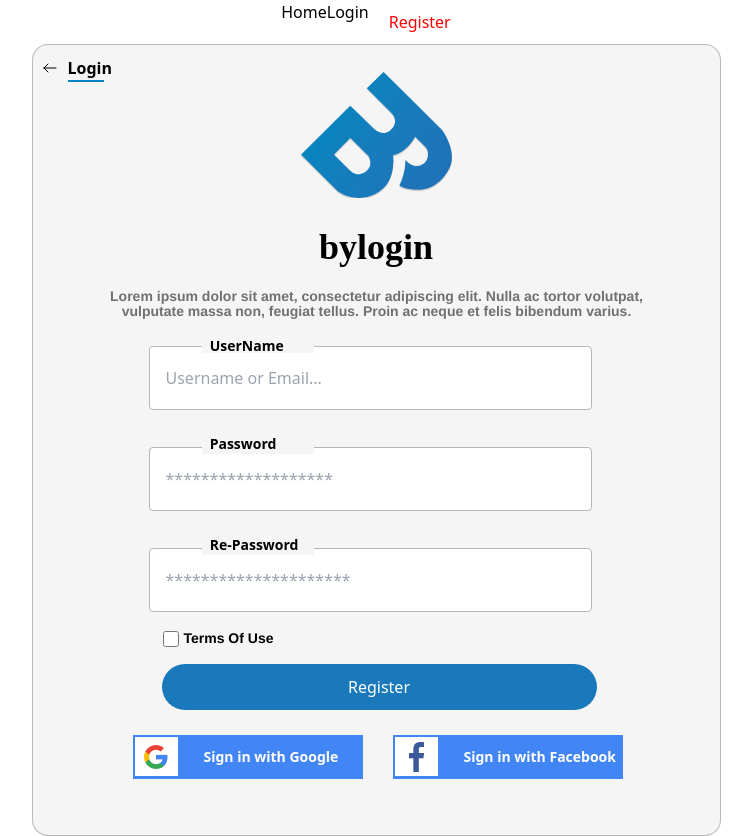
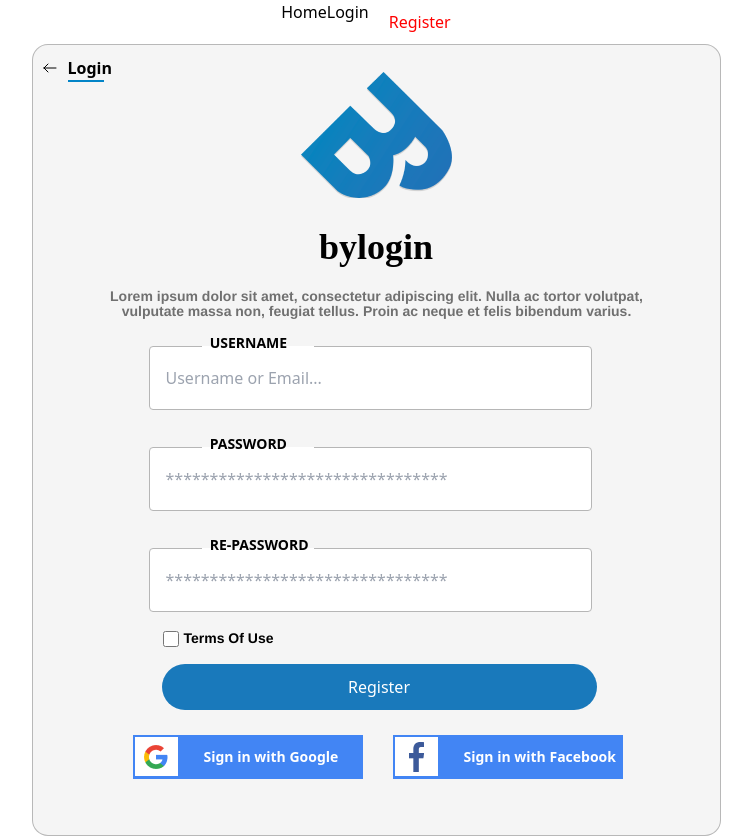
Before and after one commit to TruongTanNghia/Learn-Figma, a React (Vite) app: page /Register in a window 1280 px wide. Shown: the whole page, without its empty margins (264-1016 px from the left). Built offline with nearby package versions, Linux system fonts and the light colour scheme.

Commit message:
feat: #1 update label and input

```diff
--- a/src/pages/login/index.jsx
+++ b/src/pages/login/index.jsx
@@ -9,7 +9,7 @@ const Login = () => {
     <>
       <div className="w-[1728] h-[1117] flex justify-center items-center">
         <div className="w-[689px] h-[699px] max-sm:w-[298px] max-sm:h-[698px] bg-neutral-100 rounded-2xl border border-black border-opacity-25">
-          <div className="max-md:absolute absolute ml-[557px] mt-[19px] flex flex-row text-black text-base font-semibold font-COCOGOOSE">
+          <div className="max-md:absolute absolute max-sm:ml-[200px] ml-[557px] mt-[19px] flex flex-row text-black text-base font-semibold font-COCOGOOSE">
             <Link
               to="/register"
               className="max-md:absolute max-md:text-[16px] w-[52px] inline-block border-b-2 border-sky-600 text-[16px]"
@@ -37,42 +37,40 @@ const Login = () => {
                   ac neque et felis bibendum varius.
                 </p>
               </div>
-              <div className="pt-[37px] pl-[117px] pr-[129px] relative">
-                <div className="w-[443px] h-[64px] top-0 left-0 bg-neutral-100 rounded-[4px]  relative">
+              <div className="pt-[37px] pl-[117px] pr-[129px] relative max-md:relative">
+                <div className="max-sm:w-[264.57px] max-sm:h-[38.22px] max-sm:mt-[30px] max-sm:ml-5 w-[443px] h-[64px] top-0 left-0 bg-neutral-100 rounded-[4px]  relative max-md:relative">
                   <input
                     className="w-full h-full rounded-[4px] border border-solid border-[#b6b6b6] pl-4"
                     placeholder="Username or Email..."
                   />
-                  <div className="absolute bg-white h-[7px] left-[12%] top-[0] w-[112px]"></div>
+                  <div className="absolute bg-white h-[7px] left-[12%] top-[0] w-[112px] max-md:absolute"></div>
                   <label
-                    className="absolute top-[-15%] left-[12%] text-center text-black font-semibold font-['Source Sans Pro' text-sm px-2 leading-none"
+                    className="max-md:absolute absolute top-[-15%] left-[12%] text-center text-black font-semibold font-['Source Sans Pro' text-sm px-2 leading-none"
                     htmlFor="username"
                   >
-                    UserName
+                   USERNAME
                   </label>
                 </div>
               </div>
-              <div className="pt-[37px] pl-[117px] pr-[129px] relative">
-                <div className="w-[443px] h-[64px] top-0 left-0 bg-neutral-100 rounded-[4px]  relative">
+               <div className="pt-[37px] pl-[117px] pr-[129px] relative max-md:relative">
+                <div className="max-sm:w-[264.57px] max-sm:h-[38.22px] max-sm:mt-1 max-sm:ml-5 w-[443px] h-[64px] top-0 left-0 bg-neutral-100 rounded-[4px]  relative max-md:relative">
                   <input
-                    type="password"
                     className="w-full h-full rounded-[4px] border border-solid border-[#b6b6b6] pl-4"
-                    placeholder="*********************"
+                    placeholder="**********************"
                   />
-                  <div className="absolute bg-neutral-100 h-[7px] left-[12%] top-[0] w-[112px]"></div>
+                  <div className="absolute bg-white h-[7px] left-[12%] top-[0] w-[112px] max-md:absolute"></div>
                   <label
-                    className="absolute top-[-15%] left-[12%] text-center text-black font-semibold font-['Source Sans Pro' text-sm px-2 leading-none"
+                    className="max-md:absolute absolute top-[-15%] left-[12%] text-center text-black font-semibold font-['Source Sans Pro' text-sm px-2 leading-none"
                     htmlFor="username"
                   >
-                    Password
+                    PASSWORD
                   </label>
                 </div>
               </div>
             </div>
-
             <div className="flex flex-row pt-[19px] pl-[130px] w-[96%]">
               <input
-                className="w-[16px] h-[16px] bg-neutral-100 border border-zinc-400"
+                className=" w-[16px] h-[16px] bg-neutral-100 border border-zinc-400"
                 type="checkbox"
               />
               <div className="ml-[5px] [font-family:'Source_Sans_Pro-SemiBold',Helvetica] font-semibold text-black text-[14px] text-center tracking-[0] leading-[15.1px] whitespace-nowrap">
--- a/src/pages/regiester/index.jsx
+++ b/src/pages/regiester/index.jsx
@@ -39,51 +39,50 @@ const RegisterPage = () => {
                   ac neque et felis bibendum varius.
                 </p>
               </div>
-              <div className="pt-[37px] pl-[117px] pr-[129px] relative">
-                <div className="w-[443px] h-[64px] max-md:w-[264.569px] max-md:flex-shrink-0 max-md:pt-[10px] max-md:h-[38.222px] top-0 left-0 bg-neutral-100 rounded-[4px]  relative">
+              <div className="pt-[37px] pl-[117px] pr-[129px] relative max-md:relative">
+                <div className="max-sm:w-[264.57px] max-sm:h-[38.22px] max-sm:mt-[-50px] max-sm:ml-5 w-[443px] h-[64px] top-0 left-0 bg-neutral-100 rounded-[4px]  relative max-md:relative">
                   <input
                     className="w-full h-full rounded-[4px] border border-solid border-[#b6b6b6] pl-4"
                     placeholder="Username or Email..."
                   />
-                  <div className="absolute bg-neutral-100 h-[7px] left-[12%] top-[0] w-[112px]"></div>
+                  <div className="absolute bg-white h-[7px] left-[12%] top-[0] w-[112px] max-md:absolute"></div>
                   <label
-                    className="absolute top-[-15%] left-[12%] text-center text-black font-semibold font-['Source Sans Pro' text-sm px-2"
+                    className="max-md:absolute absolute top-[-15%] left-[12%] text-center text-black font-semibold font-['Source Sans Pro' text-sm px-2 leading-none"
                     htmlFor="username"
                   >
-                    UserName
+                   USERNAME
                   </label>
                 </div>
               </div>
 
-              <div className="pt-[37px] pl-[117px] pr-[129px] relative">
-                <div className="w-[443px] h-[64px] top-0 left-0 bg-neutral-100 rounded-[4px]  relative">
+               <div className="pt-[37px] pl-[117px] pr-[129px] relative max-md:relative">
+                <div className="max-sm:w-[264.57px] max-sm:h-[38.22px] max-sm:mt-[-20px] max-sm:ml-5 w-[443px] h-[64px] top-0 left-0 bg-neutral-100 rounded-[4px]  relative max-md:relative">
                   <input
                     className="w-full h-full rounded-[4px] border border-solid border-[#b6b6b6] pl-4"
-                    placeholder="*******************"
+                    placeholder="********************************"
                   />
-                  <div className="absolute bg-neutral-100 h-[7px] left-[12%] top-[0] w-[112px]"></div>
+                  <div className="absolute bg-white h-[7px] left-[12%] top-[0] w-[112px] max-md:absolute"></div>
                   <label
-                    className="absolute top-[-15%] left-[12%] text-center text-black font-semibold font-['Source Sans Pro' text-sm px-2 leading-none"
-                    htmlFor="password"
+                    className="max-md:absolute absolute top-[-15%] left-[12%] text-center text-black font-semibold font-['Source Sans Pro' text-sm px-2 leading-none"
+                    htmlFor="username"
                   >
-                    Password
+                   PASSWORD
                   </label>
                 </div>
               </div>
 
-              <div className="pt-[37px] pl-[117px] pr-[129px] relative">
-                <div className="w-[443px] h-[64px] top-0 left-0 bg-neutral-100 rounded-[4px]  relative">
+               <div className="pt-[37px] pl-[117px] pr-[129px] relative max-md:relative">
+                <div className="max-sm:w-[264.57px] max-sm:h-[38.22px] max-sm:mt-[-10px] max-sm:ml-5 w-[443px] h-[64px] top-0 left-0 bg-neutral-100 rounded-[4px]  relative max-md:relative">
                   <input
-                    type="password"
                     className="w-full h-full rounded-[4px] border border-solid border-[#b6b6b6] pl-4"
-                    placeholder="*********************"
+                    placeholder="********************************"
                   />
-                  <div className="absolute bg-neutral-100 h-[7px] left-[12%] top-[0] w-[112px]"></div>
+                  <div className="absolute bg-white h-[7px] left-[12%] top-[0] w-[112px] max-md:absolute"></div>
                   <label
-                    className="absolute top-[-15%] left-[12%] text-center text-black font-semibold font-['Source Sans Pro' text-sm px-2 leading-none"
-                    htmlFor="password"
+                    className="max-md:absolute absolute top-[-15%] left-[12%] text-center text-black font-semibold font-['Source Sans Pro' text-sm px-2 leading-none"
+                    htmlFor="username"
                   >
-                    Re-Password
+                   RE-PASSWORD
                   </label>
                 </div>
               </div>
```
